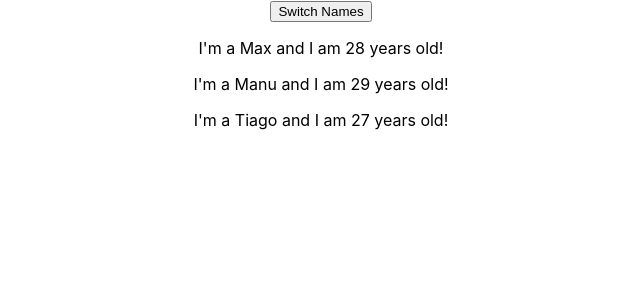
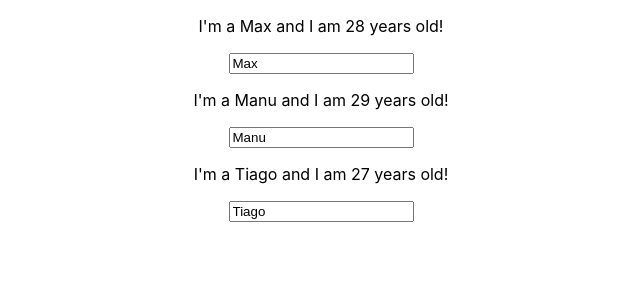
Before and after one commit to LeonardoCesca/react-studies, a React (Create React App) app in the folder understand-base/: page / in a window 1280 px wide. Shown: the top 300 px of the page, without its empty margins (319-959 px from the left). Built offline with nearby package versions, Linux system fonts and the light colour scheme.

Commit message:
ADD two-way binding

```diff
--- a/understand-base/src/App.js
+++ b/understand-base/src/App.js
@@ -11,22 +11,21 @@ function App() {
     ],
   });
 
-  const switchNameHandler = () => {
+  const nameChangedHandler = (event) => {
     setPersonsState({
       persons: [
-        { name: 'Maximilian', age: 28},
-        { name: 'Manuela', age: 29},
-        { name: 'Tiag', age: 27},
+        { name: 'Max', age: 28},
+        { name: event.target.value, age: 29},
+        { name: 'Tiago', age: 27},
       ]
-    });
+    })
   }
 
   return (
     <div className="App">
-      <button onClick={switchNameHandler}>Switch Names</button>
       <Person name={personsState.persons[0].name} age={personsState.persons[0].age} />
-      <Person name={personsState.persons[1].name} age={personsState.persons[1].age}></Person>
-      <Person name={personsState.persons[2].name} age={personsState.persons[2].age} click={switchNameHandler} />
+      <Person name={personsState.persons[1].name} age={personsState.persons[1].age} changed={nameChangedHandler} />
+      <Person name={personsState.persons[2].name} age={personsState.persons[2].age} />
     </div>
   );
 }
--- a/understand-base/src/Person/Person.js
+++ b/understand-base/src/Person/Person.js
@@ -3,8 +3,9 @@ import React from 'react';
 const person = (props) => {
   return (
     <div>
-      <p onClick={props.click}>I'm a {props.name} and I am {props.age} years old!</p>
+      <p>I'm a {props.name} and I am {props.age} years old!</p>
       <p>{props.children}</p>
+      <input type="text" onChange={props.changed} value={props.name} />
     </div>
   );
 };
```
